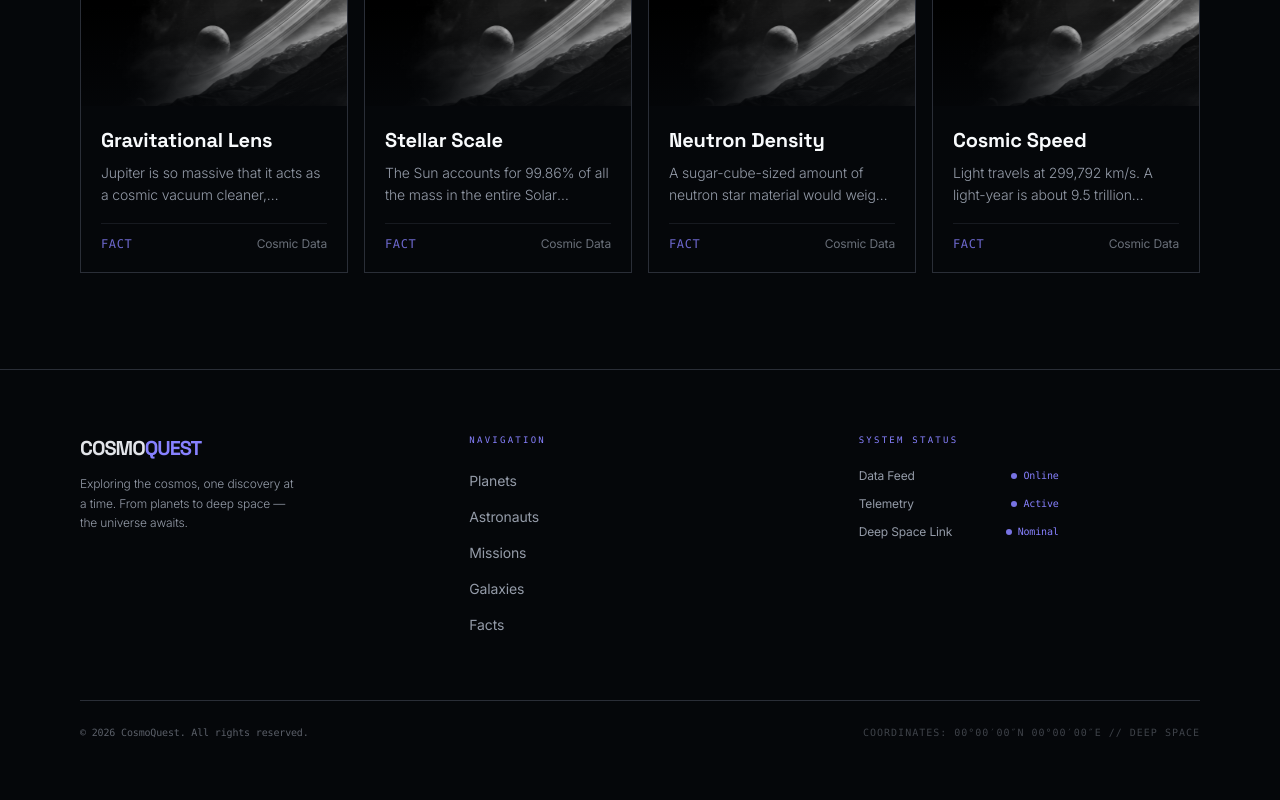
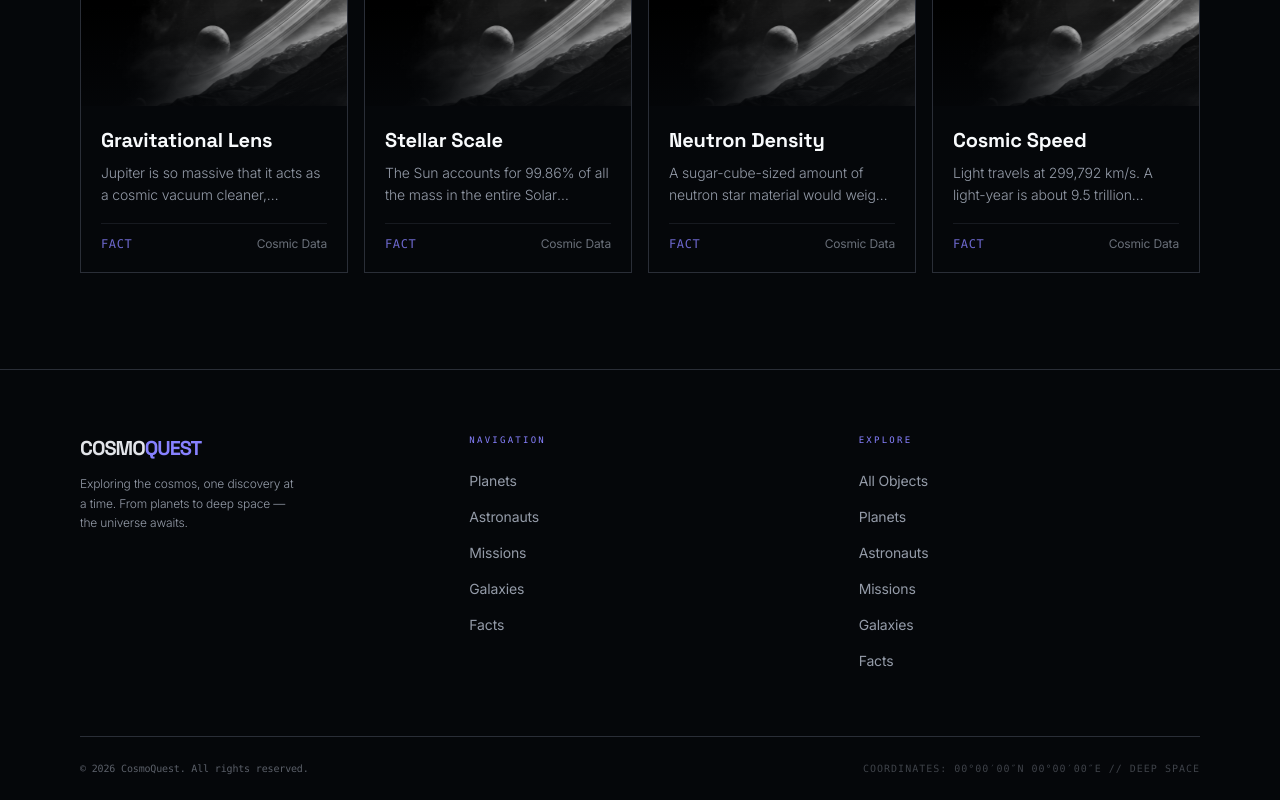
Before and after one commit to ahsanul0185/CosmoQuest, a React (Vite) app: page /explore in a window 1280 px wide. Shown: the part 3431-4231 px from the top of the page. Before the commit the page ends 4195 px from the top, so only its background shows below. Built offline with nearby package versions, Linux system fonts and the light colour scheme.

Commit message:
fixed minor issues

```diff
--- a/index.html
+++ b/index.html
@@ -2,7 +2,7 @@
 <html lang="en">
   <head>
     <meta charset="UTF-8" />
-    <link rel="icon" type="image/svg+xml" href="/favicon.svg" />
+    <!-- <link rel="icon" type="image/svg+xml" href="/favicon.svg" /> -->
     <meta name="viewport" content="width=device-width, initial-scale=1.0" />
     <title>CosmoQuest | Explore the Universe</title>
     <link rel="preconnect" href="https://fonts.googleapis.com" />
--- a/src/components/sections/CTA.jsx
+++ b/src/components/sections/CTA.jsx
@@ -27,7 +27,7 @@ export function CTA() {
 
           <Link
             to="/explore"
-            className="group relative inline-flex items-center justify-center px-10 py-5 bg-background text-primary font-body text-xs sm:text-sm font-bold uppercase tracking-[0.2em] rounded-full hover:bg-surface-bright transition-all duration-300 shadow-2xl hover:scale-105 active:scale-95 overflow-hidden"
+            className="group relative inline-flex items-center justify-center px-10 py-5 bg-background text-primary font-body text-xs sm:text-sm font-bold uppercase tracking-[0.2em] rounded-full transition-all duration-300 shadow-2xl hover:bg-surface-bright hover:shadow-[0_0_40px_10px_rgba(99,102,241,0.35)] active:brightness-90 overflow-hidden"
           >
             <span className="relative z-10 text-glow-subtle">Start Exploring</span>
           </Link>
--- a/src/components/sections/Footer.jsx
+++ b/src/components/sections/Footer.jsx
@@ -1,3 +1,5 @@
+import { useNavigate } from 'react-router-dom'
+
 const navLinks = [
   { label: 'Planets', href: '/#planets' },
   { label: 'Astronauts', href: '/#astronauts' },
@@ -6,9 +8,20 @@ const navLinks = [
   { label: 'Facts', href: '/#facts' },
 ]
 
+const exploreLinks = [
+  { id: 'all', label: 'All Objects' },
+  { id: 'planets', label: 'Planets' },
+  { id: 'astronauts', label: 'Astronauts' },
+  { id: 'missions', label: 'Missions' },
+  { id: 'galaxies', label: 'Galaxies' },
+  { id: 'facts', label: 'Facts' },
+]
+
 const currentYear = new Date().getFullYear()
 
 export function Footer() {
+  const navigate = useNavigate()
+
   return (
     <footer className="border-t border-outline">
       <div className="max-w-[1200px] mx-auto px-6 lg:px-10">
@@ -45,23 +58,22 @@ export function Footer() {
             </ul>
           </div>
 
-          {/* Mission status */}
+          {/* Explore */}
           <div>
             <p className="text-[9px] font-mono text-primary uppercase tracking-[0.25em] mb-5">
-              System Status
+              Explore
             </p>
             <ul className="space-y-3">
-              {[
-                { label: 'Data Feed', status: 'Online' },
-                { label: 'Telemetry', status: 'Active' },
-                { label: 'Deep Space Link', status: 'Nominal' },
-              ].map((item) => (
-                <li key={item.label} className="flex items-center justify-between max-w-[200px]">
-                  <span className="text-xs text-on-surface-variant">{item.label}</span>
-                  <span className="flex items-center gap-1.5 text-[10px] font-mono text-primary">
-                    <span className="w-1.5 h-1.5 rounded-full bg-primary animate-pulse" />
-                    {item.status}
-                  </span>
+              {exploreLinks.map((link) => (
+                <li key={link.id}>
+                  <button
+                    onClick={() =>
+                      navigate(link.id === 'all' ? '/explore' : `/explore?category=${link.id}`)
+                    }
+                    className="text-sm text-on-surface-variant hover:text-on-surface transition-colors text-left"
+                  >
+                    {link.label}
+                  </button>
                 </li>
               ))}
             </ul>
--- a/src/components/sections/Hero.jsx
+++ b/src/components/sections/Hero.jsx
@@ -133,12 +133,12 @@ export function Hero() {
           </p>
 
           <div ref={ctaRef} className="opacity-0">
-            <a
-              href="#categories"
-              className="inline-flex items-center justify-center px-10 py-4 bg-primary text-on-primary font-body text-sm font-bold uppercase tracking-[0.15em] rounded-full hover:bg-primary-dim transition-[background-color] duration-300 accent-glow-strong hover:scale-105 active:scale-95"
+            <button
+              onClick={() => navigate('/explore')}
+              className="relative inline-flex items-center justify-center px-10 py-4 bg-primary text-on-primary font-body text-sm font-bold uppercase tracking-[0.15em] rounded-full transition-all duration-300 hover:bg-primary-dim hover:shadow-[0_0_32px_8px_rgba(99,102,241,0.45)] active:brightness-90"
             >
               Start Exploring
-            </a>
+            </button>
           </div>
 
         </div>
--- a/src/hooks/useScrollReveal.js
+++ b/src/hooks/useScrollReveal.js
@@ -46,7 +46,7 @@ export function useScrollReveal(options = { mode: 'stagger', scale: false }) {
               clearProps: 'willChange',
               scrollTrigger: {
                 trigger: card,
-                start: 'top 85%',
+                start: 'top 100%',
               },
             })
           })
```
